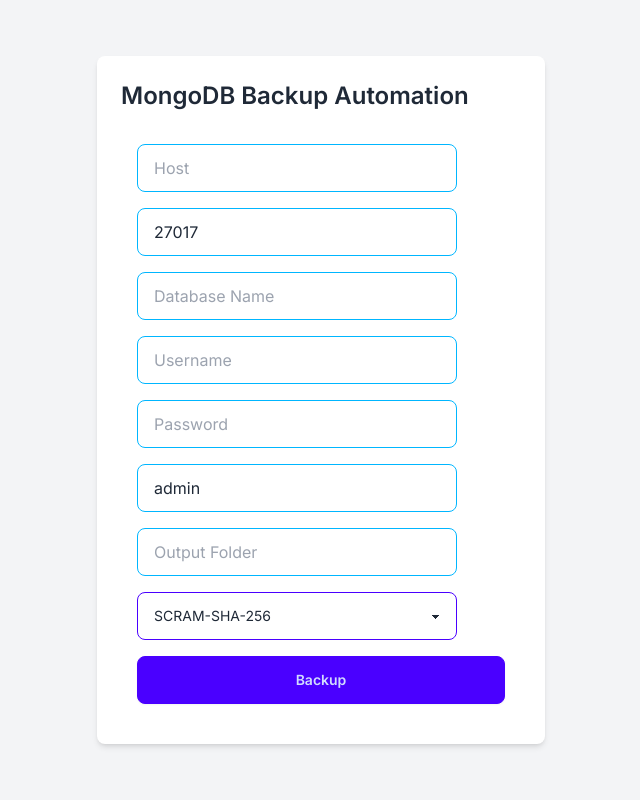
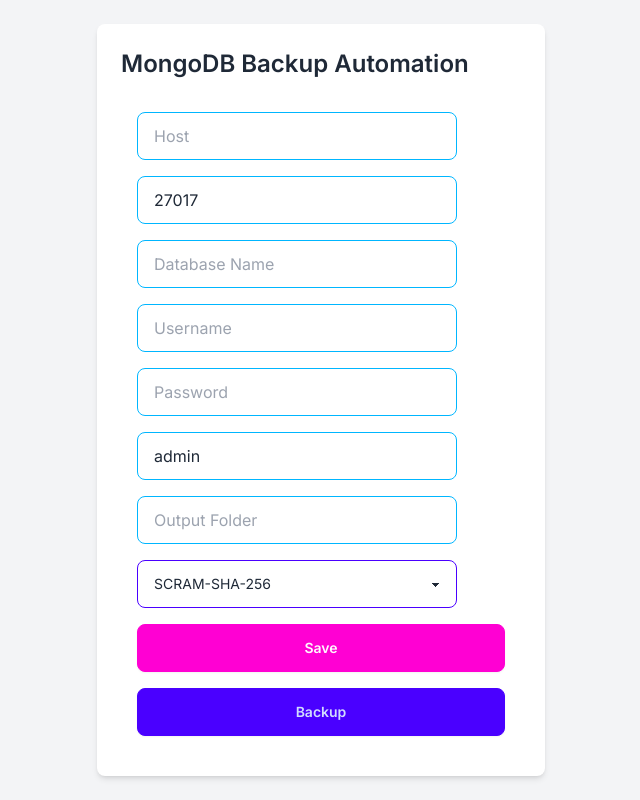
Before and after one commit to StackMERNer/mongo-snap, a Next.js app: page / in a window 1280 px wide. Shown: the whole page, without its empty margins (319-959 px from the left). Built offline with nearby package versions, Linux system fonts and the light colour scheme.

Commit message:
Add connections route, store connections in localDb

```diff
--- /dev/null
+++ b/app/api/connections/route.ts
@@ -0,0 +1,39 @@
+// app/api/saveConnections/route.ts
+import { NextResponse } from "next/server";
+import { promises as fs } from "fs";
+import path from "path";
+
+const filePath = path.join(process.cwd(), "localDb", "connections.json");
+
+export async function POST(request: Request) {
+  try {
+    const connectionData = await request.json();
+    console.log("connectionData", connectionData);
+    // Ensure directory exists
+    await fs.mkdir(path.dirname(filePath), { recursive: true });
+
+    // Read existing connections
+    let connections = [];
+    try {
+      const data = await fs.readFile(filePath, "utf-8");
+      connections = JSON.parse(data);
+    } catch (error) {
+      // File doesn't exist or can't be read, which is fine
+      console.log("File doesn't exist or can't be read, which is fine");
+    }
+
+    // Add new connection
+    connections.push(connectionData);
+
+    // Write updated connections to file
+    await fs.writeFile(filePath, JSON.stringify(connections, null, 2));
+
+    return NextResponse.json({ message: "Connection info saved!" });
+  } catch (error) {
+    console.error("Failed to save connection info:", error);
+    return NextResponse.json(
+      { message: "Failed to save connection infoaa!" },
+      { status: 500 }
+    );
+  }
+}
--- a/app/components/BackupForm.tsx
+++ b/app/components/BackupForm.tsx
@@ -1,22 +1,23 @@
-'use client';
+"use client";
 
-import React, { useState } from 'react';
-import axios from 'axios';
-
+import React, { useState } from "react";
+import axios from "axios";
 
 const BackupForm: React.FC = () => {
   const [formData, setFormData] = useState({
-    host: '',
+    host: "",
     port: 27017,
-    db: '',
-    username: '',
-    password: '',
-    authDb: 'admin',
-    outputFolder: '',
-    authMechanism: 'SCRAM-SHA-256'
+    db: "",
+    username: "",
+    password: "",
+    authDb: "admin",
+    outputFolder: "",
+    authMechanism: "SCRAM-SHA-256",
   });
 
-  const handleChange = (e: React.ChangeEvent<HTMLInputElement | HTMLSelectElement>) => {
+  const handleChange = (
+    e: React.ChangeEvent<HTMLInputElement | HTMLSelectElement>
+  ) => {
     const { name, value } = e.target;
     setFormData({ ...formData, [name]: value });
   };
@@ -24,10 +25,19 @@
   const handleSubmit = async (e: React.FormEvent<HTMLFormElement>) => {
     e.preventDefault();
     try {
-      const response = await axios.post('/api/backup', formData);
+      const response = await axios.post("/api/backup", formData);
       alert(response.data.message);
     } catch (error) {
-      alert('Backup failed!');
+      alert("Backup failed!");
+    }
+  };
+  const handleSave = async () => {
+    try {
+      await axios.post("/api/connections", formData);
+      alert("Connection info saved!");
+    } catch (error) {
+        console.log('error',error);
+      alert("Failed to save connection info!");
     }
   };
 
@@ -99,7 +109,16 @@
         <option value="SCRAM-SHA-256">SCRAM-SHA-256</option>
         <option value="SCRAM-SHA-1">SCRAM-SHA-1</option>
       </select>
-      <button type="submit" className="btn btn-primary w-full">Backup</button>
+      <button
+        type="button"
+        onClick={handleSave}
+        className="btn btn-secondary w-full mt-2"
+      >
+        Save
+      </button>
+      <button type="submit" className="btn btn-primary w-full">
+        Backup
+      </button>
     </form>
   );
 };
```
Also changed, not shown: 1 other file (tests, documents, lock files or other folders).
